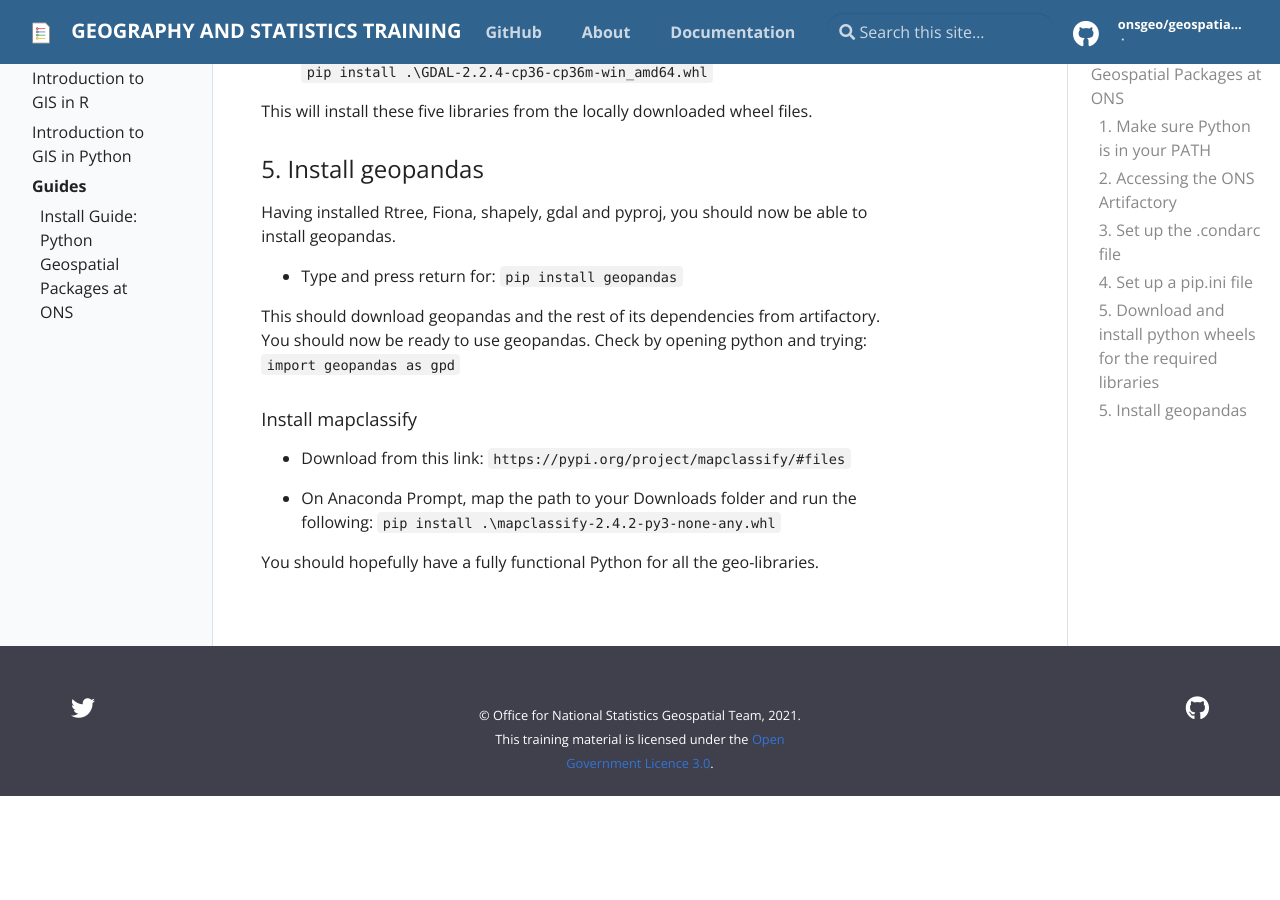
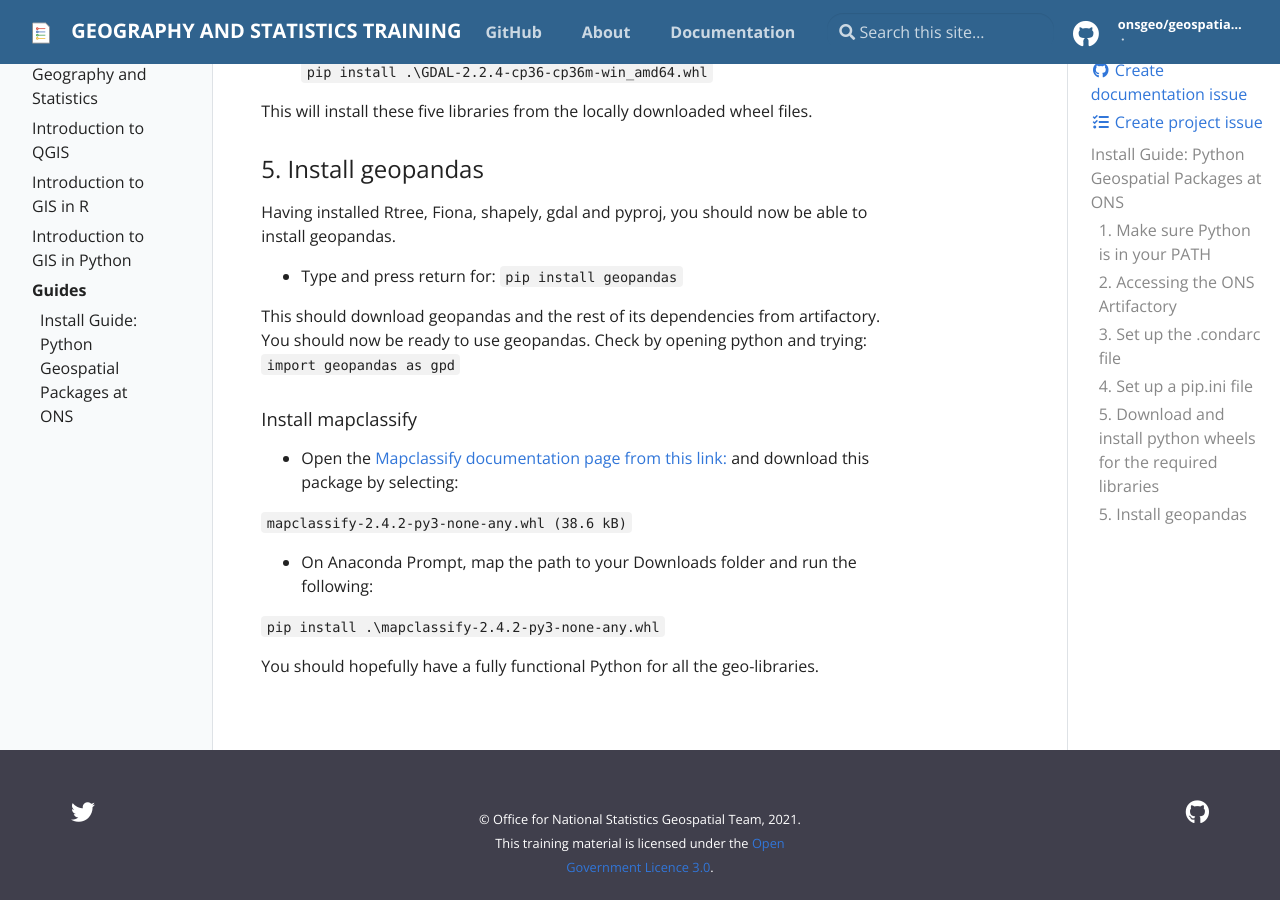
Before and after one commit to ONSgeo/geospatial-training, a Jekyll site: the page built from _docs/guides/python_install.md, in a window 1280 px wide and 900 px high, scrolled down 6196 px. Built offline with Jekyll 4.4.1, drawn with Linux system fonts in a browser that asks for light colours; before the commit the page ends 6992 px from its top, so only the background shows below that.

Commit message:
minor edits to mapclassify bit

```diff
--- a/_docs/guides/python_install.md
+++ b/_docs/guides/python_install.md
@@ -136,11 +136,13 @@
 
 ##### Install mapclassify
 
-* Download from this link:
-      `https://pypi.org/project/mapclassify/#files`
+* Open the [Mapclassify documentation page from this link:](https://pypi.org/project/mapclassify/#files) and download this package by selecting:
+
+`mapclassify-2.4.2-py3-none-any.whl (38.6 kB)`
 
 * On Anaconda Prompt, map the path to your Downloads folder and run the following:
-      `pip install .\mapclassify-2.4.2-py3-none-any.whl`
+
+`pip install .\mapclassify-2.4.2-py3-none-any.whl`
 
 
 You should hopefully have a fully functional Python for all the geo-libraries.
```
